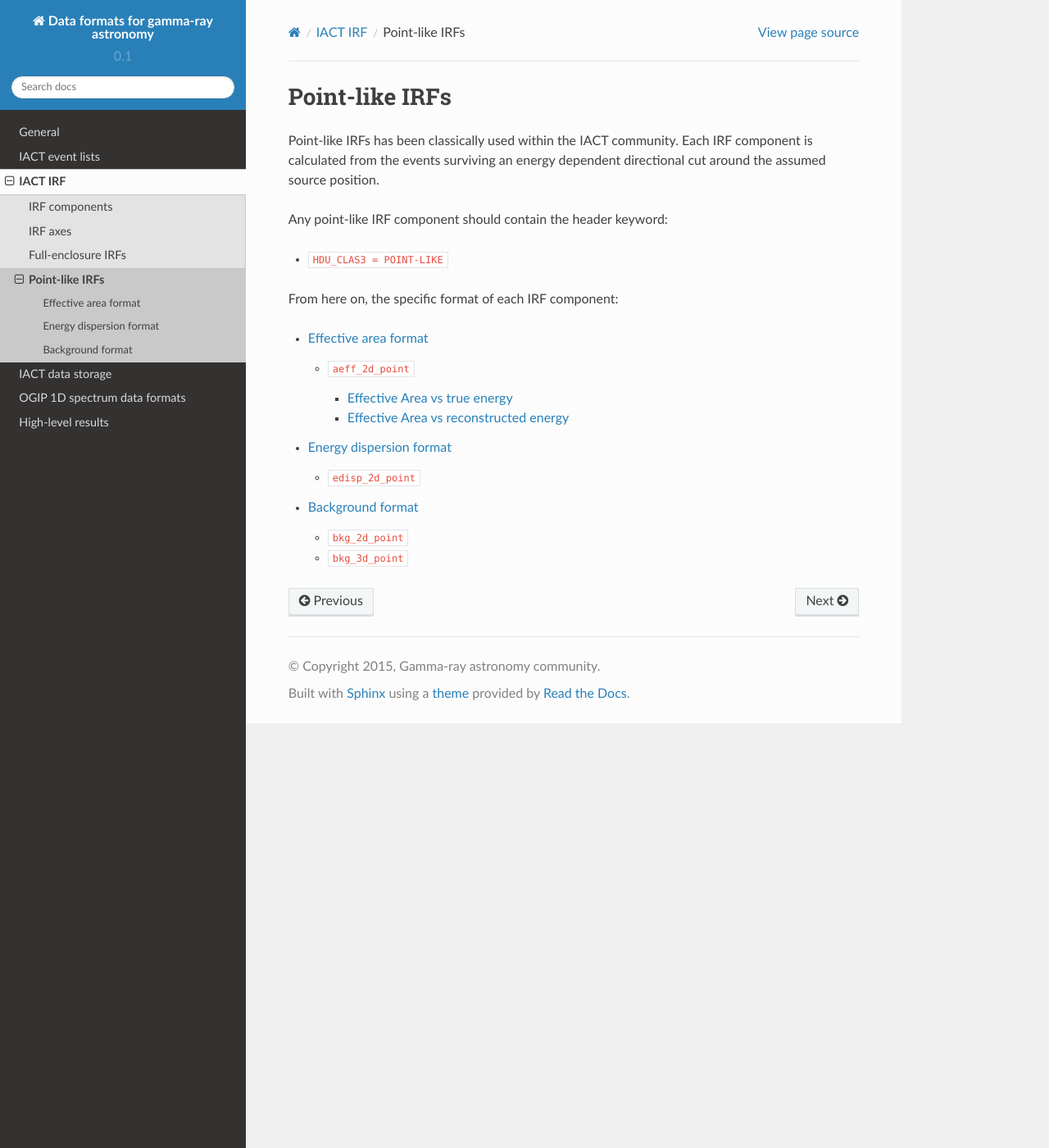
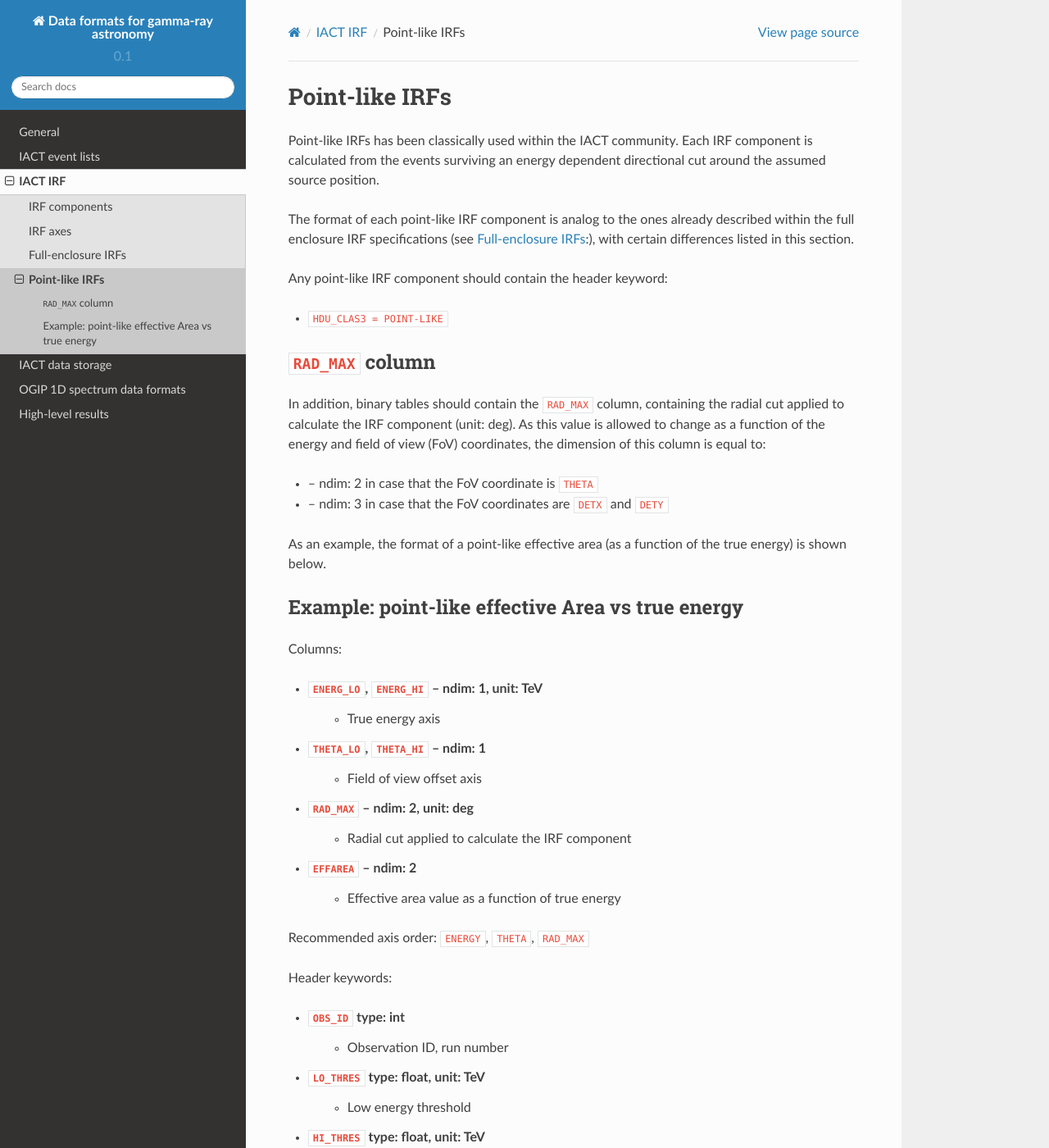
Before and after one commit to open-gamma-ray-astro/gamma-astro-data-formats, a Sphinx documentation site: the page built from source/irfs/point_like/index.rst, in a window 1280 px wide and 1400 px high. Shown: the whole window at 82% size. Built offline with Sphinx 7.4.7 and the Read the Docs theme 2.0.0, drawn with Linux system fonts in a browser that asks for light colours; some of the changed text lies outside the part shown.

Commit message:
Re-wrote the point-like IRF section

```diff
--- a/source/irfs/full_enclosure/effective_area/index.rst
+++ b/source/irfs/full_enclosure/effective_area/index.rst
@@ -56,7 +56,7 @@ declare the type of HDU:
 * ``HDUCLAS3`` = 'FULL-ENCLOSURE'
 * ``HDUCLAS4`` = 'AEFF_2D'
 
-Although not a requirement, the recommended ``EXTNAME`` keyword is "EFFECTIVE AREA".
+The recommended ``EXTNAME`` keyword is "EFFECTIVE AREA".
 
 .. _aeff_reco_2d_full:
 
@@ -99,8 +99,8 @@ declare the type of HDU:
 * ``HDUCLAS4`` = 'AEFF_2D_RECO'
 
 
-Same header keywords as in ``aeff_2d_full`` are required, although is recommended to
-change the ``EXTNAME`` keyword to "EFFECTIVE AREA (RECO)".
+Same header keywords as in ``aeff_2d_full`` are required, while the ``EXTNAME`` keyword is recommended to
+be "EFFECTIVE AREA (RECO)".
 
 Note within the IRFs, we label the true energy as ``ENERGY`` and the
 reconstructed energy as ``ERECO``, while in the  event lists ``ENERGY`` refers
--- a/source/irfs/point_like/index.rst
+++ b/source/irfs/point_like/index.rst
@@ -8,14 +8,55 @@ Point-like IRFs
 Point-like IRFs has been classically used within the IACT community. Each IRF component is calculated from the
 events surviving an energy dependent directional cut around the assumed source position.
 
+The format of each point-like IRF component is analog to the ones already described within the full enclosure
+IRF specifications (see :ref:`full-enclosure-irfs`:), with certain differences listed in this section.
+
 Any point-like IRF component should contain the header keyword:
 
 * ``HDU_CLAS3 = POINT-LIKE``
 
-From here on, the specific format of each IRF component:
+``RAD_MAX`` column
+++++++++++++++++++
 
-.. toctree::
+In addition, binary tables should contain the ``RAD_MAX`` column, containing the radial cut applied
+to calculate the IRF component (unit: deg). As this value is allowed to change as a function of the energy and field
+of view (FoV) coordinates, the dimension of this column is equal to:
 
-   effective_area/index
-   energy_dispersion/index
-   background/index
+* -- ndim: 2 in case that the FoV coordinate is ``THETA``
+
+* -- ndim: 3 in case that the FoV coordinates are ``DETX`` and ``DETY``
+
+As an example, the format of a point-like effective area (as a function of the true energy) is shown below.
+
+Example: point-like effective Area vs true energy
++++++++++++++++++++++++++++++++++++++++++++++++++
+
+Columns:
+
+* ``ENERG_LO``, ``ENERG_HI`` -- ndim: 1, unit: TeV
+    * True energy axis
+* ``THETA_LO``, ``THETA_HI`` -- ndim: 1
+    * Field of view offset axis
+* ``RAD_MAX`` -- ndim: 2, unit: deg
+    * Radial cut applied to calculate the IRF component
+* ``EFFAREA`` -- ndim: 2
+    * Effective area value as a function of true energy
+
+Recommended axis order: ``ENERGY``, ``THETA``, ``RAD_MAX``
+
+Header keywords:
+
+* ``OBS_ID`` type: int
+    * Observation ID, run number
+* ``LO_THRES`` type: float, unit: TeV
+    * Low energy threshold
+* ``HI_THRES`` type: float, unit: TeV
+    * High energy threshold
+
+* ``HDUDOC``   = 'https://github.com/open-gamma-ray-astro/gamma-astro-data-formats'
+* ``HDUVERS``  = '0.2'
+* ``HDUCLASS`` = 'GADF'
+* ``HDUCLAS1`` = 'RESPONSE'
+* ``HDUCLAS2`` = 'EFF_AREA'
+* ``HDUCLAS3`` = 'POINT-LIKE'
+* ``HDUCLAS4`` = 'AEFF_2D'
```
